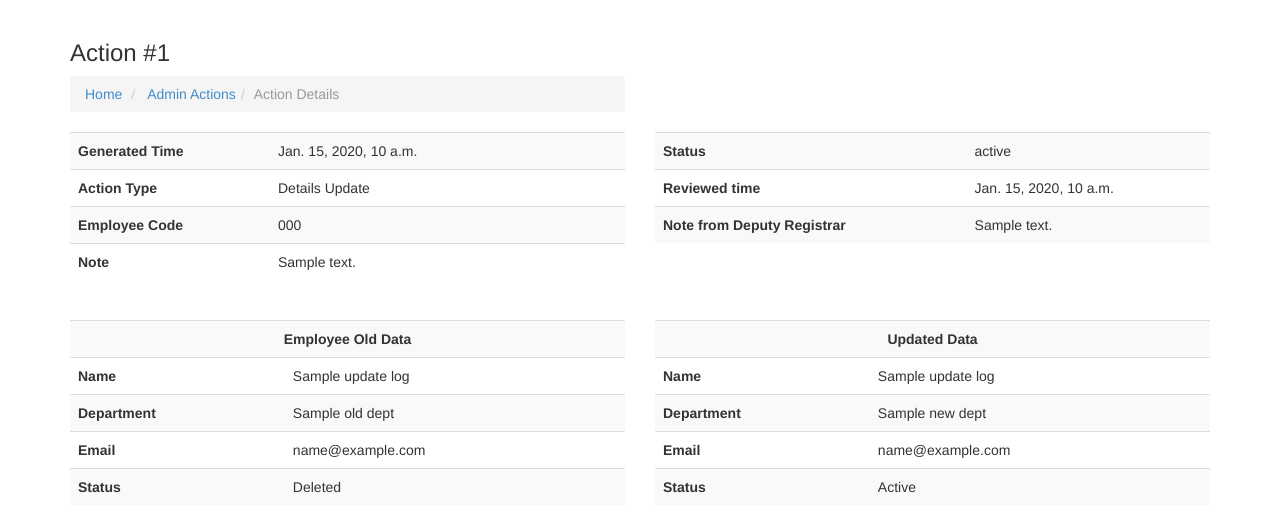
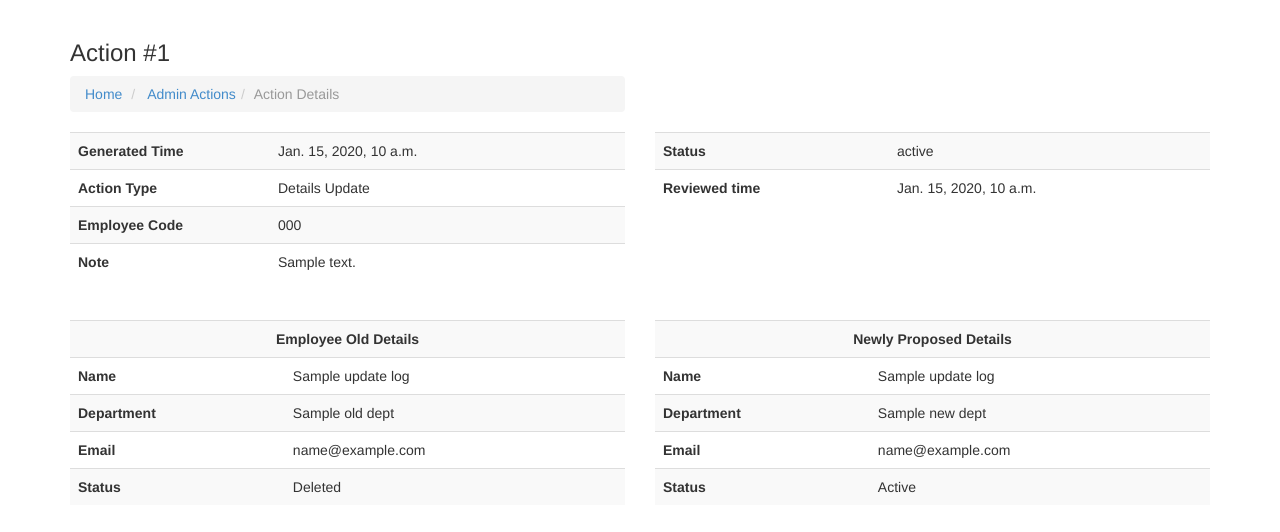
Before and after one commit to xaneem/lms, a Django app: template leave/templates/leave/action.html in a window 1280 px wide. Shown: the part 52-584 px from the top of the page. Run offline with Django 3.2, Linux system fonts and the light colour scheme; the template is opened without the code that fills it: most values are stand-ins (such as "Sample title", 1, 10 or a date in 2020); some libraries are stand-ins or nearby versions.

```diff
--- a/leave/templates/leave/action.html
+++ b/leave/templates/leave/action.html
@@ -71,10 +71,11 @@
                             <th>Reviewed time</th>
                             <td>{{action.time_approved}}</td>
                         </tr>
-                        <tr>
+                       <!-- <tr>
                             <th>Note from Deputy Registrar</th>
                             <td>{{action.reply_note}}</td>
                         </tr>
+                        -->
 
                     {% endif %}
                 </tbody>
@@ -135,7 +136,7 @@
             <table class="table table-striped">
                 <tbody>
                     <tr>
-                        <th colspan="2" class="text-center">Employee Old Data</th>
+                        <th colspan="2" class="text-center">Employee Old Details</th>
                     </tr>
                     <tr>
                         <th>Name</th>
@@ -169,7 +170,7 @@
             <table class="table table-striped">
                 <tbody>
                     <tr>
-                        <th colspan="2" class="text-center">Updated Data</th>
+                        <th colspan="2" class="text-center">Newly Proposed Details</th>
                     </tr>
                     <tr>
                         <th>Name</th>
```
Also changed, not shown: leave/forms.py (+10 -4 lines).
